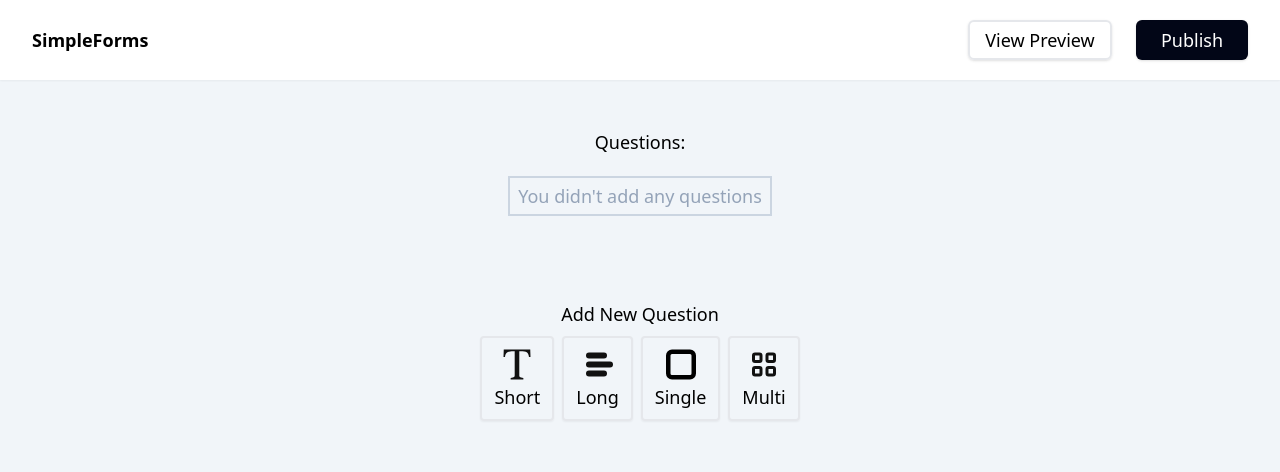
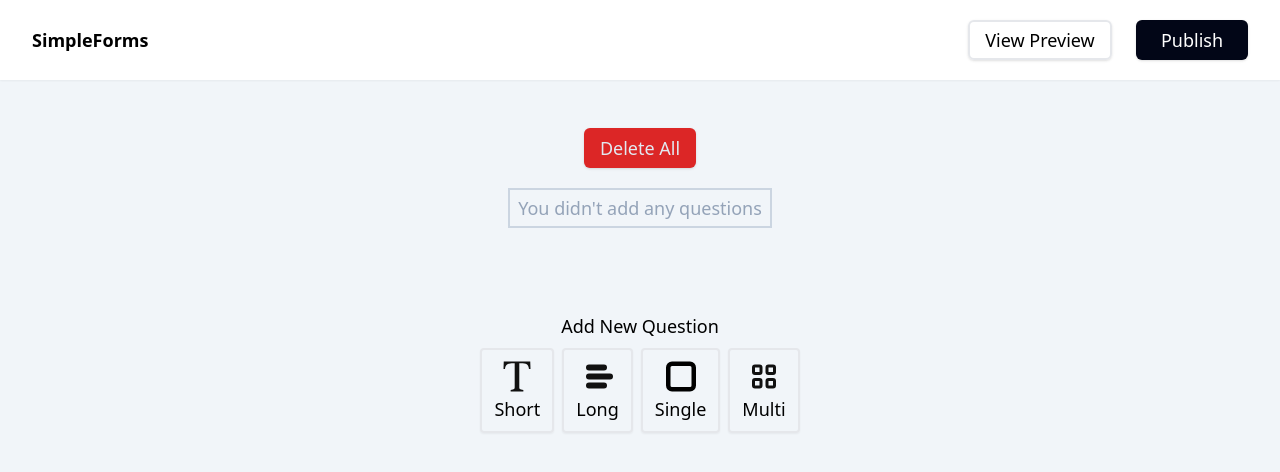
Before and after one commit to yoursAniki/Form-Builder-App, a Vue app: page /builder in a window 1280 px wide. Shown: the top 472 px of the page. Built offline with nearby package versions, Linux system fonts and the light colour scheme.

Commit message:
added delete all cards button (#9)

```diff
--- a/src/pages/Builder.vue
+++ b/src/pages/Builder.vue
@@ -1,5 +1,5 @@
 <script setup>
-import { ref, computed, onMounted, watch } from 'vue'
+import { ref, computed, onMounted, watch} from 'vue'
 
 import Header from '../components/Header.vue'
 import ShortTextCard from '../components/ShortTextCard.vue'
@@ -36,14 +36,18 @@ const amountCards = computed(() => {
 })
 
 const deleteCard = (cardId) => {
-  const index = cards.value.findIndex(comp => comp.id === cardId)
+  const index = cards.value.findIndex((comp) => comp.id === cardId)
 
   if (index !== -1) {
-    cards.value.splice(index, 1);
-    localStorage.setItem('cards', JSON.stringify(cards.value));
+    cards.value.splice(index, 1)
+    localStorage.setItem('cards', JSON.stringify(cards.value))
   }
 }
 
+const deleteAllCards = () => {
+  cards.value.splice(0, cards.value.length)
+  localStorage.setItem('cards', JSON.stringify(cards.value))
+}
 </script>
 
 <template>
@@ -61,7 +65,12 @@ const deleteCard = (cardId) => {
   </Header>
 
   <div class="flex justify-center text-center flex-col m-auto items-center pt-12">
-    <div class="text-lg">Questions:</div>
+    <button
+      @click="deleteAllCards"
+      class="text-xs bg-red-600 text-slate-200 w-20 h-10 md:rounded-md rounded transition hover:bg-red-700 cursor-pointer active:bg-red-800 select-none shadow md:text-lg md:w-28 md:h-10"
+    >
+      Delete All
+    </button>
 
     <div v-if="cards && cards.length > 0">
       <component
@@ -73,7 +82,9 @@ const deleteCard = (cardId) => {
         @delete-request="deleteCard(card.id)"
       />
     </div>
-    <div v-else class="text-slate-400 text-lg py-1 px-2 my-5 border-2 border-slate-300	">You didn't add any questions</div>
+    <div v-else class="text-slate-400 text-lg py-1 px-2 my-5 border-2 border-slate-300">
+      You didn't add any questions
+    </div>
 
     <div class="text-lg mt-16 pb-7">
       <div>Add New Question</div>
```
Lines whose indentation alone changed are shown as unchanged.
